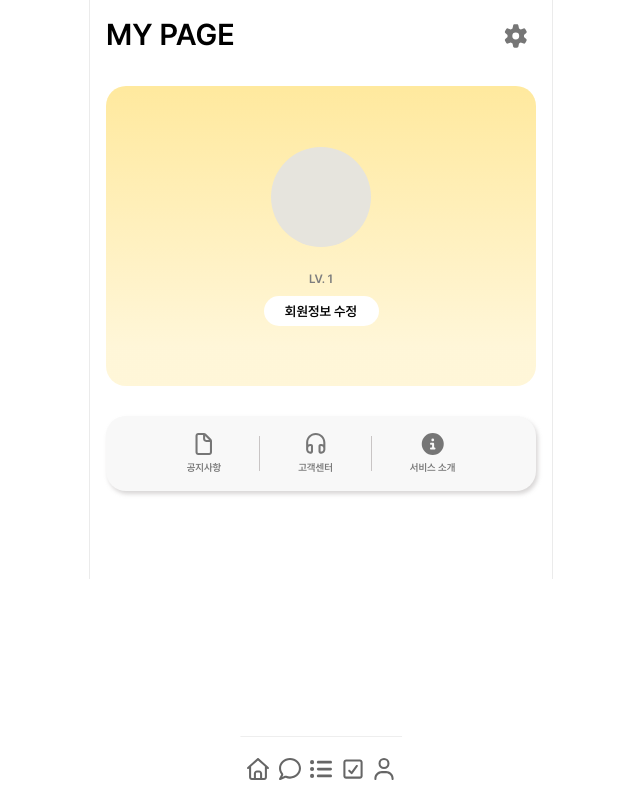
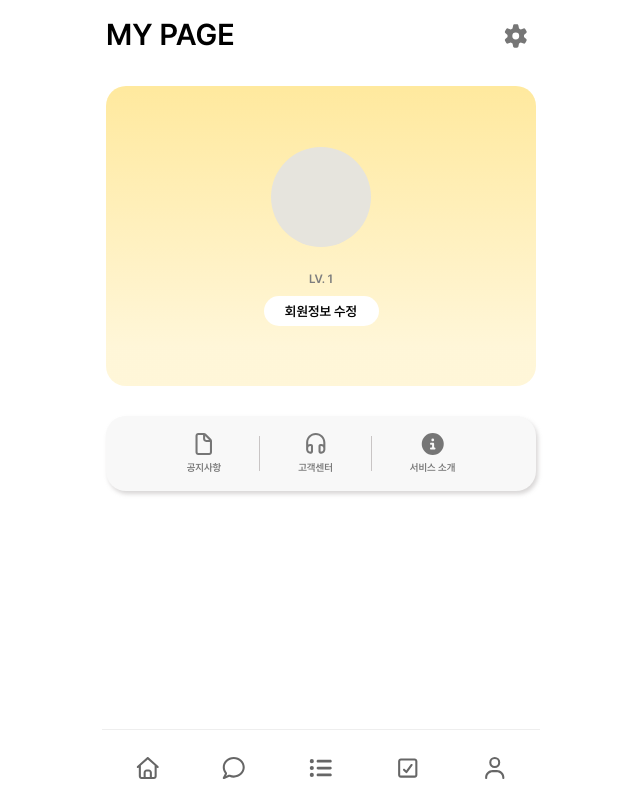
Before and after one commit to lumental/lumental-FRONTEND, a React (Vite) app in the folder lumental/: page /mypage in a window 1280 px wide. Shown: the whole page, without its empty margins (319-959 px from the left). Built offline with nearby package versions, Linux system fonts and the light colour scheme.

Commit message:
양옆 선 수정

```diff
--- a/lumental/src/App.css
+++ b/lumental/src/App.css
@@ -41,25 +41,33 @@
 }
 
 
+/* 네비바 (프레임 내부 sticky) */
 .bottom-nav {
-  position: fixed;
+  position: sticky;      /* 프레임(app-container) 안에서 하단 고정 */
   bottom: 0;
-  left: 50%;
-  transform: translateX(-50%);
-  z-index: 1000;
-  max-width: 430px;
-  height: 64px;
-  box-sizing: border-box;
   background: #fff;
   border-top: 1px solid #eee;
-  border-bottom-left-radius: 16px;
-  border-bottom-right-radius: 16px;
+  height: 64px;
   display: grid;
   grid-template-columns: repeat(5, 1fr);
   align-items: center;
   gap: 4px;
-  padding: 6px 4px;
-  padding-bottom: calc(6px + env(safe-area-inset-bottom));
+  padding: 6px 4px env(safe-area-inset-bottom);
+  z-index: 10;
+  border-bottom-left-radius: 16px;
+  border-bottom-right-radius: 16px;
+}
+
+.bottom-nav {
+  position: fixed;
+  left: 50%;
+  transform: translateX(-50%);
+  bottom: 0;
+  width: 100%;
+  max-width: 430px;
+  right: auto;
+  margin: 0;
+  z-index: 1000;
 }
 
 
--- a/lumental/src/pages/AIChat.jsx
+++ b/lumental/src/pages/AIChat.jsx
@@ -127,8 +127,6 @@ export default function AIChat() {
         maxWidth: 430,
         margin: '0 auto',
         padding: '16px 16px 88px',
-        borderLeft: '1px solid rgba(0,0,0,0.08)',
-        borderRight: '1px solid rgba(0,0,0,0.08)',
         background: 'linear-gradient(180deg, #F8F8F8 30%, #FFDE89, #8BB5FF)',
 
       }}>
--- a/lumental/src/pages/CheckList.jsx
+++ b/lumental/src/pages/CheckList.jsx
@@ -288,8 +288,7 @@ export default function CheckList() {
         maxWidth: 430,
         margin: "0 auto",
         padding: "16px 16px 88px",
-        borderLeft: "1px solid rgba(0,0,0,0.08)",
-        borderRight: "1px solid rgba(0,0,0,0.08)",
+
       }}
     >
 
--- a/lumental/src/pages/Home.jsx
+++ b/lumental/src/pages/Home.jsx
@@ -243,8 +243,6 @@ export default function Home() {
         maxWidth: 430,
         margin: '0 auto',
         padding: '16px 16px 88px',
-        borderLeft: '1px solid rgba(0,0,0,0.08)',
-        borderRight: '1px solid rgba(0,0,0,0.08)',
         position: 'relative',
       }}
     >
--- a/lumental/src/pages/MyPage.jsx
+++ b/lumental/src/pages/MyPage.jsx
@@ -44,8 +44,7 @@ export default function MyPage() {
 
 
   return (
-    <main style={{ maxWidth: 430, margin: '0 auto', padding: '16px 16px 88px', borderLeft: '1px solid rgba(0,0,0,0.08)',
-    borderRight: '1px solid rgba(0,0,0,0.08)',  }}>
+    <main style={{ maxWidth: 430, margin: '0 auto', padding: '16px 16px 88px'  }}>
 
       <div style={{display: 'flex', flexDirection: 'row', justifyContent: "space-between",}}>
         <p
--- a/lumental/src/pages/Register.jsx
+++ b/lumental/src/pages/Register.jsx
@@ -61,8 +61,6 @@ const Register = () => {
         maxWidth: 430,
         margin: "0 auto",
         padding: "16px 16px 88px",
-        borderLeft: "1px solid rgba(0,0,0,0.08)",
-        borderRight: "1px solid rgba(0,0,0,0.08)",
         background: "#ffffff",
         minHeight: "100dvh",
         boxSizing: "border-box",
--- a/lumental/src/pages/Report.jsx
+++ b/lumental/src/pages/Report.jsx
@@ -69,8 +69,7 @@ export default function Report() {
 
 
   return (
-    <main style={{ maxWidth: 430, margin: '0 auto', padding: '16px 16px 88px', borderLeft: '1px solid rgba(0,0,0,0.08)',
-          borderRight: '1px solid rgba(0,0,0,0.08)',  }}>
+    <main style={{ maxWidth: 430, margin: '0 auto', padding: '16px 16px 88px'  }}>
       <h1
         style={{
           margin: 0,
```
